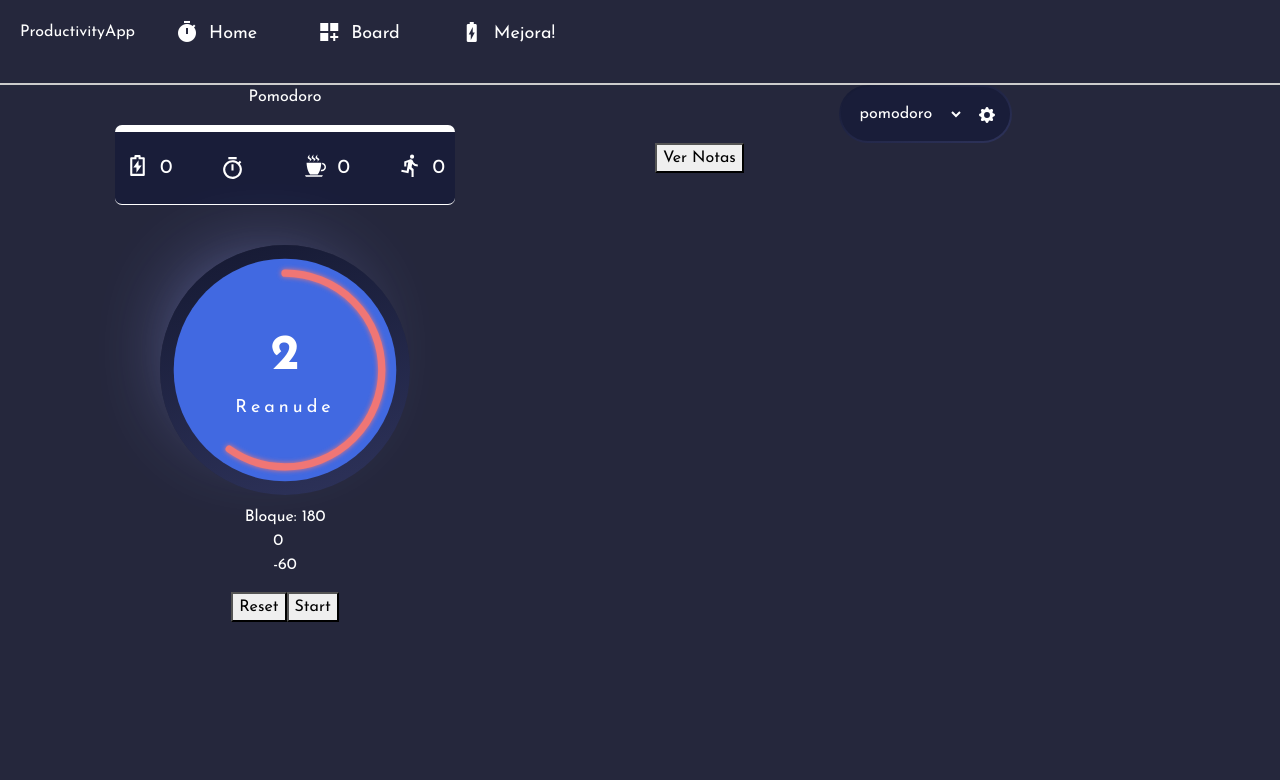
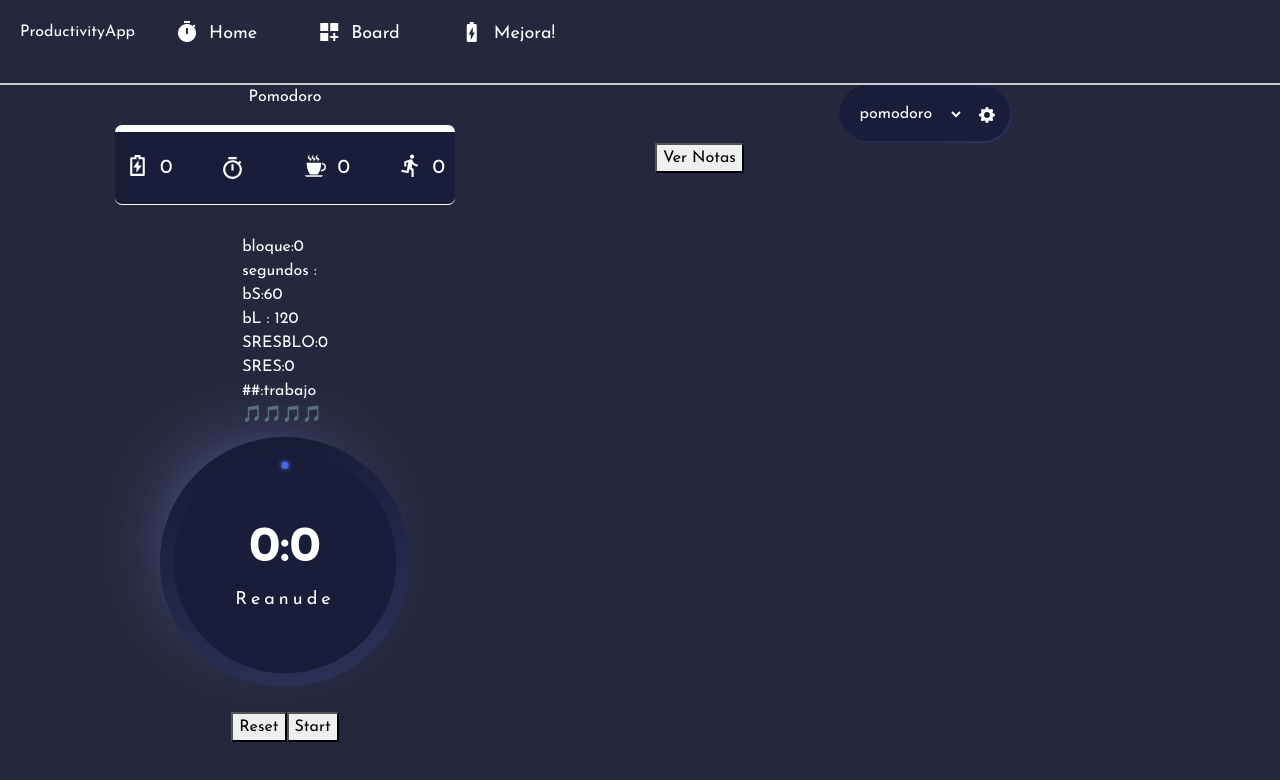
Before and after one commit to leonidcc/productivity-app, a React (Create React App) app: page / in a window 1280 px wide. Shown: the top 780 px of the page. Built offline with nearby package versions, Linux system fonts and the light colour scheme.

Commit message:
reloj numneros

```diff
--- a/src/components/Figure/index.js
+++ b/src/components/Figure/index.js
@@ -52,13 +52,13 @@ export default function Figure({ load = 70, color = "#191D39", children }) {
             <filter id="dropshadow" x="-2" y="-2" width="100" height="100">
               <feGaussianBlur stdDeviation="1.2" />
             </filter>
-            <circle cx="50" cy="50" r="46" fill={color} />
+            <circle cx="50" cy="50" r="46" fill="#191D39" />
             <path
               className="shadow"
               fill="none"
               stroke-linecap="round"
               stroke-width="3"
-              stroke="#F07675"
+              stroke={color}
               stroke-dasharray={`${load},251.2`}
               d="M50 10
                         a 40 40 0 0 1 0 80
@@ -68,7 +68,7 @@ export default function Figure({ load = 70, color = "#191D39", children }) {
               fill="none"
               stroke-linecap="round"
               stroke-width="3"
-              stroke="#F07675"
+               stroke={color}
               stroke-dasharray={`${load},251.2`}
               d="M50 10
                          a 40 40 0 0 1 0 80
--- a/src/components/Timer/index.js
+++ b/src/components/Timer/index.js
@@ -40,40 +40,41 @@ export default function Timer() {
   // let markMinutes = Math.floor(secons / 60);
   // let markSecons = secons % 60;
 
-  let count = state.worktime ? state.worktime : timerConfig.work;
+  let sA  = state.worktime; // segundo actual
+  let bS  = timerConfig.break_short * 60; // segundos de descanso
+  let bL  = timerConfig.work * 60; // segundos de trabajo
+  let bT  = bS + bL; // segundos de bloque
+  let bA = (t) => ( Math.floor(t / bT) ); // calcula el bloque actual
+  let is_descanso = (t) => ((bA(t)*bT + bL) <= t ); // calcula si estamos en descanso
+  let colorFigure = is_descanso(sA) ? "#F07675":"royalblue" ;
+  let srB = (sA - (bA(sA) *bT)); //segundos restantes de un bloque actual
 
-  let blockAct = Math.floor(
-    state.worktime / ((timerConfig.break_short + timerConfig.work) * 60)
-  );
-  let blockTime = (timerConfig.break_short + timerConfig.work) * 60;
+  let sr = (srB >= bL) ?  srB - bL:srB;
 
-  let colorFigure =
-    blockAct * blockTime + timerConfig.work * 60 < state.worktime
-      ? timerConfig.color
-      : "royalblue";
+  let min = Math.floor(sr/60);
+  let seg = Math.floor(sr%60);
 
+  let longitud = (srB >= bL)?  bS: bL;// longitud de descanzo o trabajo par el %
+  let percent = (sr * 100) / (longitud);
   return (
     <>
       <ContainerTimer>
         <Indicator />
-        <Figure load={60} color={colorFigure}>
+        bloque:{bA(sA)} <br></br>segundos : {sA}<br></br>
+        bS:{bS } <br></br> bL : {bL}<br></br>
+    SRESBLO:{srB } <br></br>
+    SRES:{sr } <br></br>
+        ##:{is_descanso(sA)?"descanso":"trabajo"}<br></br>
+     {(sr== 0 )? "🎵🎵🎵🎵":" "}<br></br>
+        <Figure load={percent} color={colorFigure}>
           <Counter onClick={() => dispatch(timerCountingAction())}>
             <Marker>
-              {/* {markMinutes.toString().length === 1
-                ? "0" + markMinutes
-                : markMinutes}
-              :
-              {markSecons.toString().length === 1
-                ? "0" + markSecons
-                : markSecons} */}
-              {count}
+                {min}:{seg}
             </Marker>
             <StateCounter>{state.counting ? "Pause" : "Reanude"}</StateCounter>
           </Counter>
         </Figure>
-        <span>Bloque: {blockTime}</span>
-        {blockAct} <br />
-        {blockAct * blockTime - timerConfig.break_short * 60}
+
         <Buttons>
           <button onClick={() => dispatch(timerWorkSet(null))}>Reset</button>
           {!state.counting && (
@@ -86,3 +87,12 @@ export default function Timer() {
     </>
   );
 }
+
+
+/* {markMinutes.toString().length === 1
+  ? "0" + markMinutes
+  : markMinutes}
+:
+{markSecons.toString().length === 1
+  ? "0" + markSecons
+  : markSecons} */
--- a/src/hooks/TimerControl.js
+++ b/src/hooks/TimerControl.js
@@ -73,7 +73,7 @@ export default function TimerControl() {
 
       const interval = setInterval(() => {
         update();
-      }, 500);
+    }, 100);
       return () => clearInterval(interval);
     }
   }, [state.counting, state.worktime]);
```
